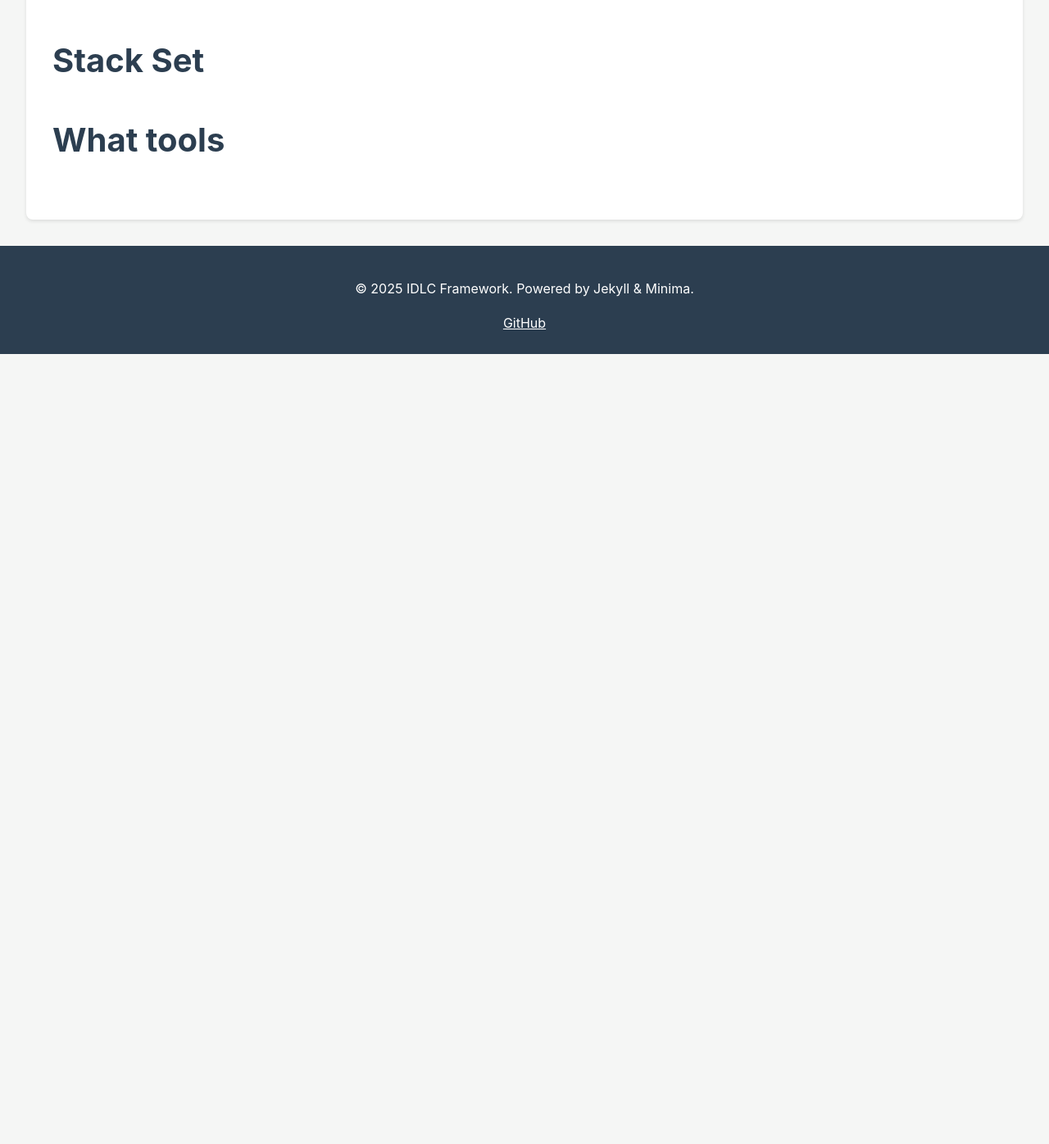
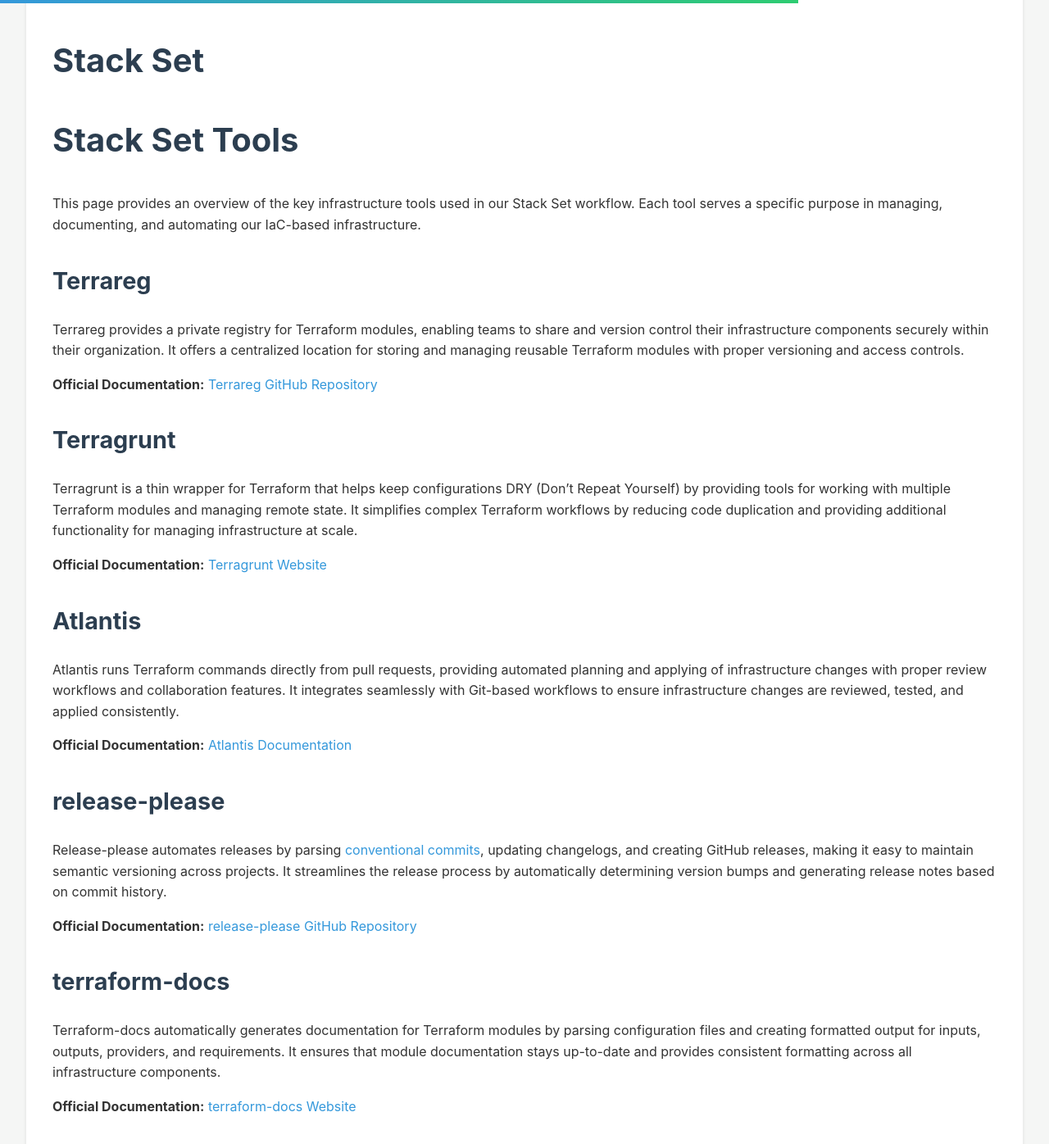
Before and after one commit to idlc-framework/idlc, a Jekyll site: the page built from website/pages/stackset.md, in a window 1280 px wide and 1400 px high, scrolled down 557 px. Shown: the top 1396 px of the window at 82% size. Built offline with Jekyll 4.4.1, drawn with Linux system fonts in a browser that asks for light colours; before the commit the page ends 989 px from its top, so only the background shows below that.

Commit message:
docs: add base stack tools and glossary reference

```diff
--- a/website/pages/stackset.md
+++ b/website/pages/stackset.md
@@ -3,4 +3,36 @@
 layout: page
 ---
 
-# What tools
+# Stack Set Tools
+
+This page provides an overview of the key infrastructure tools used in our Stack Set workflow. Each tool serves a specific purpose in managing, documenting, and automating our IaC-based infrastructure.
+
+## Terrareg
+
+Terrareg provides a private registry for Terraform modules, enabling teams to share and version control their infrastructure components securely within their organization. It offers a centralized location for storing and managing reusable Terraform modules with proper versioning and access controls.
+
+**Official Documentation:** [Terrareg GitHub Repository](https://github.com/MatthewJohn/terrareg)
+
+## Terragrunt
+
+Terragrunt is a thin wrapper for Terraform that helps keep configurations DRY (Don't Repeat Yourself) by providing tools for working with multiple Terraform modules and managing remote state. It simplifies complex Terraform workflows by reducing code duplication and providing additional functionality for managing infrastructure at scale.
+
+**Official Documentation:** [Terragrunt Website](https://terragrunt.gruntwork.io/)
+
+## Atlantis
+
+Atlantis runs Terraform commands directly from pull requests, providing automated planning and applying of infrastructure changes with proper review workflows and collaboration features. It integrates seamlessly with Git-based workflows to ensure infrastructure changes are reviewed, tested, and applied consistently.
+
+**Official Documentation:** [Atlantis Documentation](https://www.runatlantis.io/)
+
+## release-please
+
+Release-please automates releases by parsing [conventional commits](https://www.conventionalcommits.org/en/v1.0.0/), updating changelogs, and creating GitHub releases, making it easy to maintain semantic versioning across projects. It streamlines the release process by automatically determining version bumps and generating release notes based on commit history.
+
+**Official Documentation:** [release-please GitHub Repository](https://github.com/googleapis/release-please)
+
+## terraform-docs
+
+Terraform-docs automatically generates documentation for Terraform modules by parsing configuration files and creating formatted output for inputs, outputs, providers, and requirements. It ensures that module documentation stays up-to-date and provides consistent formatting across all infrastructure components.
+
+**Official Documentation:** [terraform-docs Website](https://terraform-docs.io/)
```
Also changed, not shown: website/pages/glossary.md (added, +16 -0 lines).
